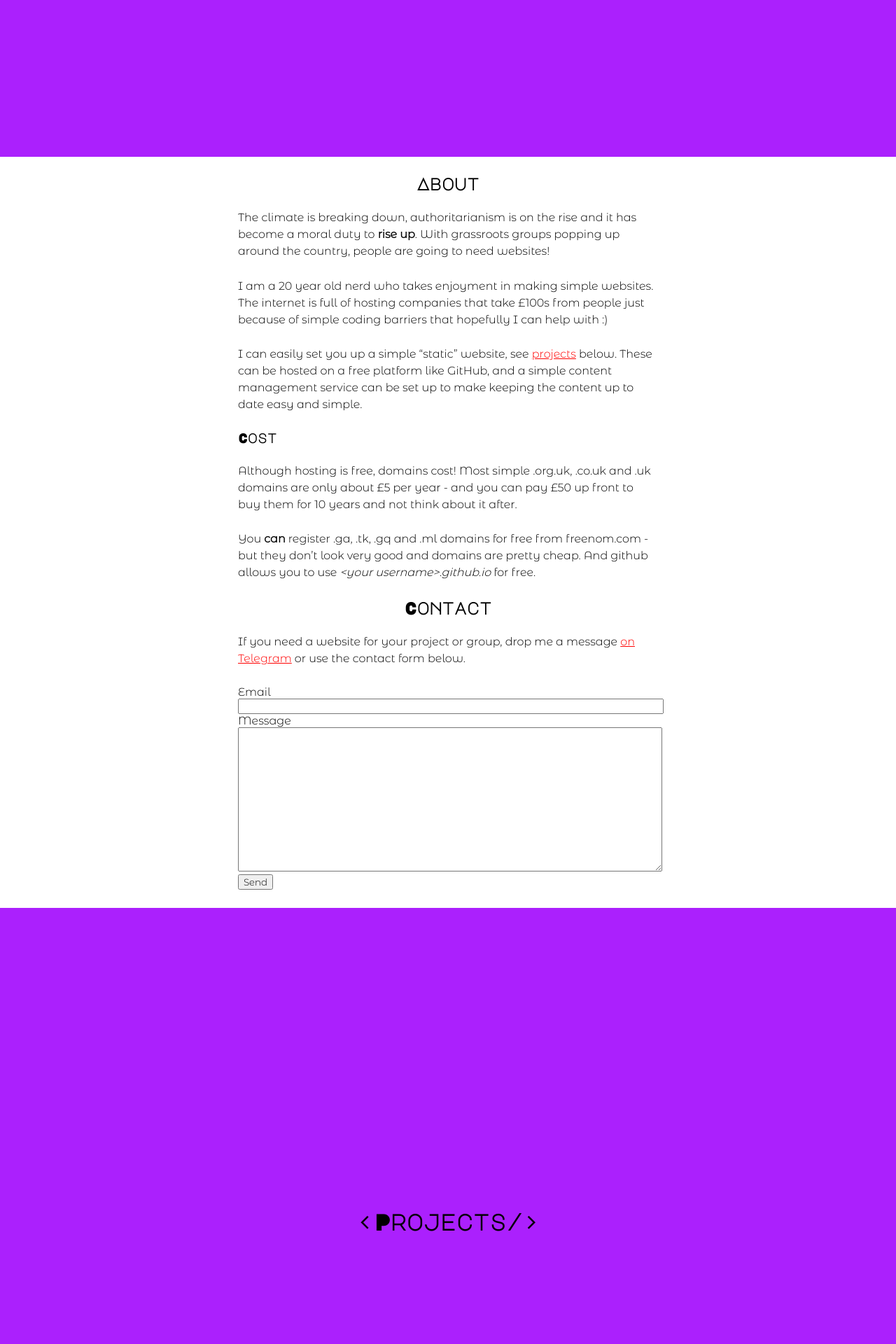
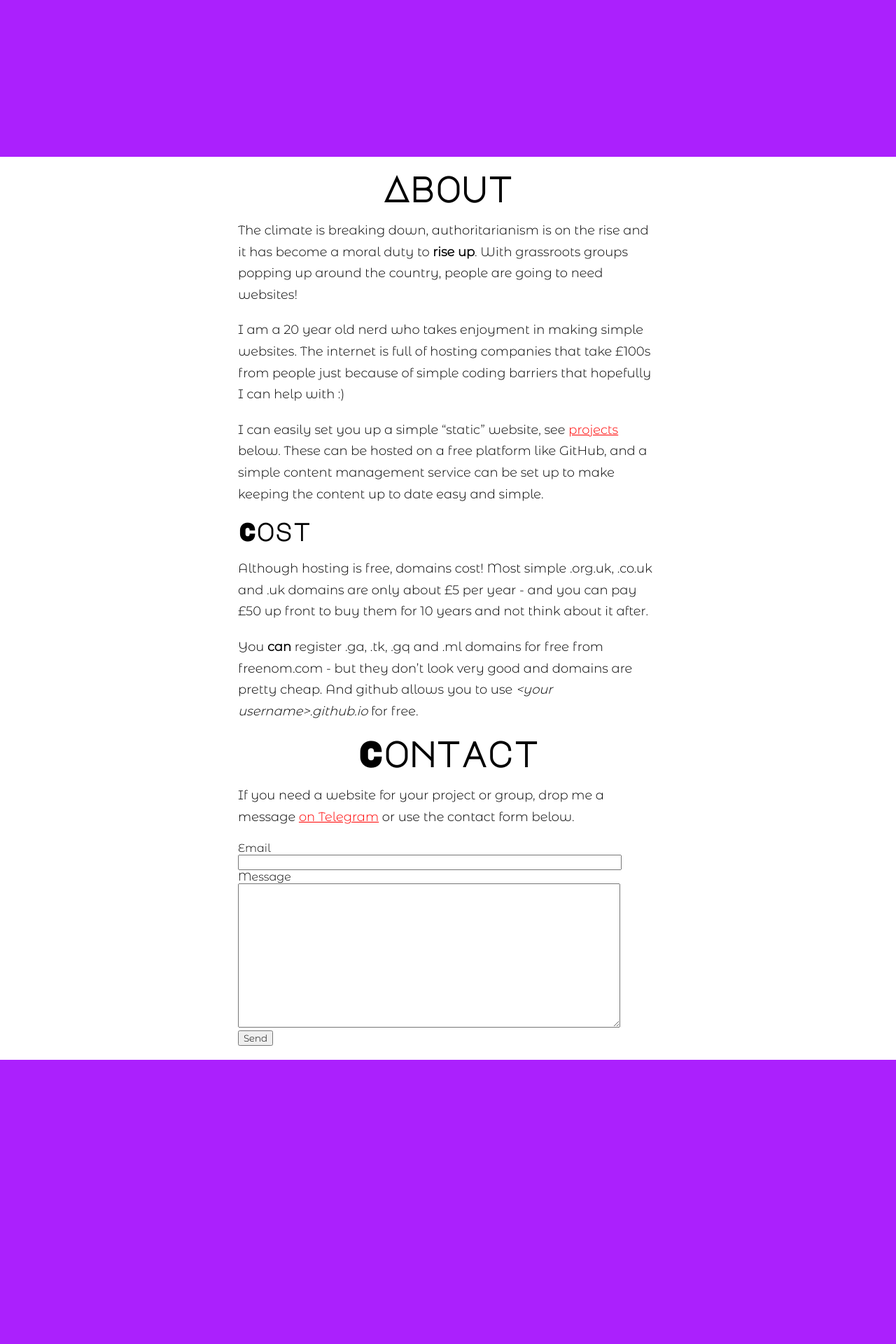
Before and after one commit to joe-irving/joe-irving.github.io, a Jekyll site: the page built from index.md, in a window 1280 px wide. Shown: the part 672-2592 px from the top of the page at 70% size. Built offline with Jekyll 4.4.1, drawn with Linux system fonts in a browser that asks for light colours.

Commit message:
Resize fonts

```diff
--- a/_data/links.yml
+++ b/_data/links.yml
@@ -1,4 +1,3 @@
 - https://acabooks.org.uk
 - https://rebelsinprison.uk/
-# - https://spanthat.world/
 - https://www.killthebill.ga/
--- a/_sass/base.scss
+++ b/_sass/base.scss
@@ -21,9 +21,15 @@
   font-family: main-font;
 }
 main{
+  h2{
+    font-size: calc(min(50px,14vw));
+  }
+  h3{
+    font-size: calc(min(35px,12vw));
+  }
   > *:not(h1){
     max-width: $article-width;
-    margin: 2vw auto;
+    margin: calc(min(20px,2vw)) auto;
     padding: 0 1vw;
   }
   img{
@@ -34,12 +40,12 @@
     color: $accent_color;
     &:hover{
       color: $bg_color;
-      // text-decoration:underline;
       text-decoration-style: wavy;
     }
   }
   p,li,a{
-    line-height: 1.5;
+    line-height: 1.7;
+    font-size: 18px;
   }
   blockquote{
     width: 95%;
@@ -73,11 +79,12 @@
     font-weight: bolder;
   }
   form{
+    width:90%;
     > *{
       display: block;
     }
     input[type="email"],textarea,input[type="text"]{
-      width:100%;
+      width:90%;
       &:invalid{
         color: red;
       }
@@ -87,6 +94,7 @@
       max-width: 100%;
     }
   }
+
 }
 .home main{
   // Big headers
```
